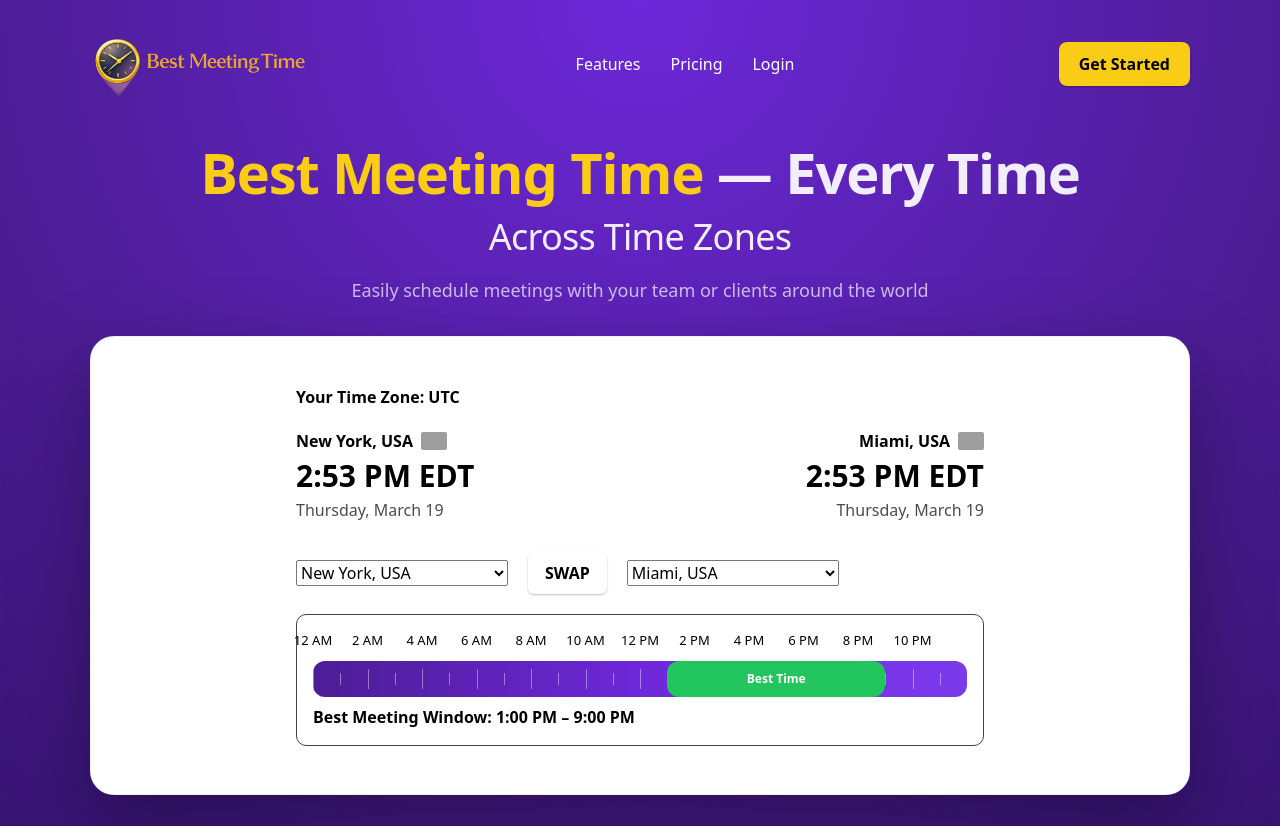
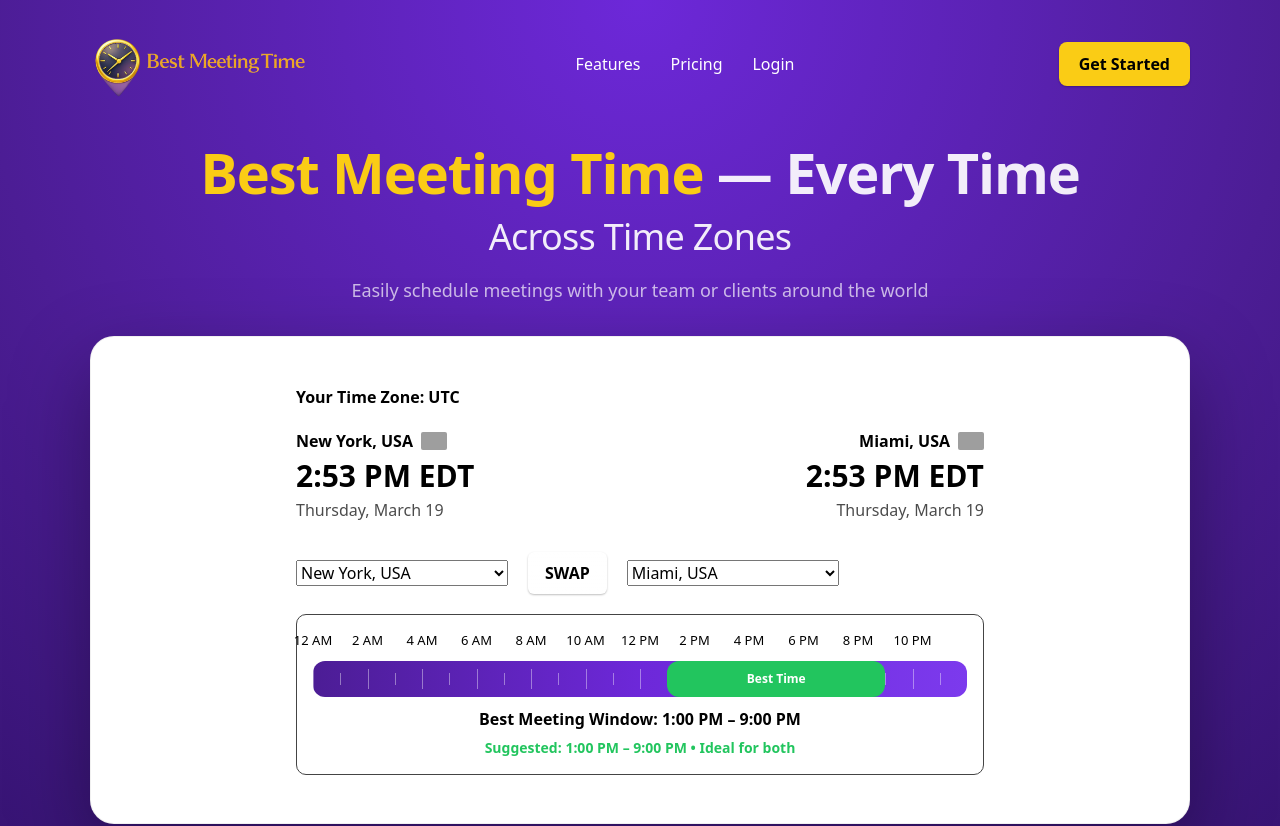
Before and after one commit to techtalk1282/Best-Meeting-Time, a Next.js app: page / in a window 1280 px wide. Shown: the top 826 px of the page. Built offline with nearby package versions, Linux system fonts and the light colour scheme; grey boxes are pictures that could not be loaded.

Commit message:
feat(tool): add suggested meeting time without altering layout structure

```diff
--- a/app/ui/ToolPreviewSection.tsx
+++ b/app/ui/ToolPreviewSection.tsx
@@ -471,9 +471,24 @@ export default function ToolPreviewSection() {
 
         </div>
 
-        <div style={{ marginTop: 8, fontWeight: 600 }}>
-          Best Meeting Window: <strong>{startLocal} – {endLocal}</strong>
-        </div>
+        <div style={{ marginTop: 10, textAlign: "center" }}>
+
+  <div style={{ fontWeight: 600 }}>
+    Best Meeting Window: <strong>{startLocal} – {endLocal}</strong>
+  </div>
+
+  <div
+    style={{
+      marginTop: 6,
+      fontSize: 14,
+      fontWeight: 600,
+      color: "#22c55e"
+    }}
+  >
+    Suggested: {startLocal} – {endLocal} • Ideal for both
+  </div>
+
+</div>
 
       </div>
 
```
